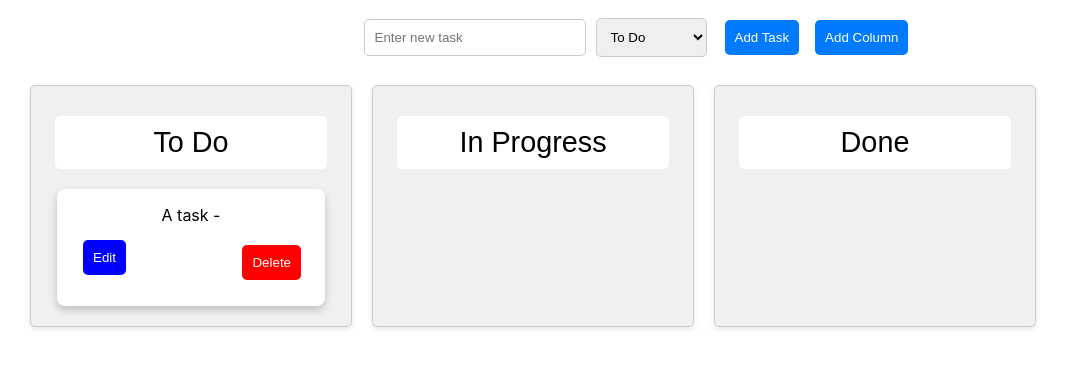
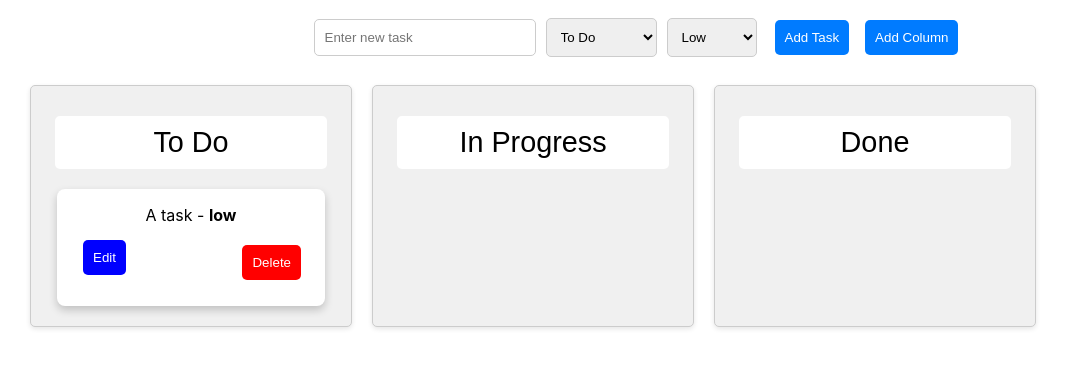
Before and after one commit to JayTailor45/ai-gen-kanban-board-react, a React (Create React App) app: page / in a window 1280 px wide. Shown: the top 368 px of the page, without its empty margins (0-1069 px from the left). Built offline with nearby package versions, Linux system fonts and the light colour scheme.

Commit message:
chore: add priority support

```diff
--- a/src/KanbanBoard.js
+++ b/src/KanbanBoard.js
@@ -7,8 +7,9 @@ const KanbanBoard = () => {
     const [taskId, setTaskId] = useState(null);
     const [editingTask, setEditingTask] = useState(null); // Track the task being edited
     const [selectedColumn, setSelectedColumn] = useState('column-1');
+    const [taskPriority, setTaskPriority] = useState('Low'); // Track the priority of the new task
     const [columns, setColumns] = useState({
-        'column-1': {id: 'column-1', title: 'To Do', tasks: [{id: 'task-123-123-123', name: 'A task'}]},
+        'column-1': {id: 'column-1', title: 'To Do', tasks: [{id: 'task-123-123-123', name: 'A task', priority: 'low'}]},
         'column-2': {id: 'column-2', title: 'In Progress', tasks: []},
         'column-3': {id: 'column-3', title: 'Done', tasks: []},
     });
@@ -49,15 +50,20 @@ const KanbanBoard = () => {
                     </option>
                 ))}
             </select>
+            <select onChange={(e) => setTaskPriority(e.target.value)} value={taskPriority}>
+                <option value="low">Low</option>
+                <option value="medium">Medium</option>
+                <option value="high">High</option>
+            </select>
             <button onClick={() => {
                 if (editingTask !== null) {
                     const updatedColumns = {...columns};
-                    if(!updatedColumns[selectedColumn].tasks[editingTask]) {
+                    if (!updatedColumns[selectedColumn].tasks[editingTask]) {
                         for (let col in updatedColumns) {
                             updatedColumns[col].tasks = updatedColumns[col].tasks.filter(task => task.id !== taskId)
                         }
                     }
-                    const task = { name: newTask, id: taskId };
+                    const task = {name: newTask, id: taskId, priority: taskPriority};
                     updatedColumns[selectedColumn].tasks[editingTask] = task; // Update the task
                     setColumns(updatedColumns);
                     setEditingTask(null); // Reset editing task
@@ -66,13 +72,14 @@ const KanbanBoard = () => {
                         const getRandomNumber = () => Math.floor(Math.random() * 100000);
                         const updatedColumns = {...columns};
                         const newTaskId = `task-${getRandomNumber()}-${getRandomNumber()}-${getRandomNumber()}`; // Generate a unique ID for the new task
-                        updatedColumns[selectedColumn].tasks.push({ name: newTask, id: newTaskId }); // Add new task
+                        updatedColumns[selectedColumn].tasks.push({name: newTask, id: newTaskId, priority: taskPriority}); // Add new task
                         setColumns(updatedColumns);
                     }
                 }
                 setNewTask(''); // Clear input
                 setTaskId(null); // Clear taskId
                 setSelectedColumn(Object.keys(columns)[0]); // rest default column
+                setTaskPriority('low'); // Reset priority
             }}>
                 {editingTask !== null ? 'Update Task' : 'Add Task'}
             </button>
@@ -82,7 +89,15 @@ const KanbanBoard = () => {
                     setNewTask(''); // Clear input
                     setTaskId(null); // Clear taskId
                     setSelectedColumn(Object.keys(columns)[0]); // rest default column
-                }} style={{ marginLeft: '10px', backgroundColor: 'gray', color: 'white', border: 'none', borderRadius: '5px', cursor: 'pointer' }}>
+                    setTaskPriority('low'); // Reset priority
+                }} style={{
+                    marginLeft: '10px',
+                    backgroundColor: 'gray',
+                    color: 'white',
+                    border: 'none',
+                    borderRadius: '5px',
+                    cursor: 'pointer'
+                }}>
                     Cancel
                 </button>
             )}
@@ -119,12 +134,17 @@ const KanbanBoard = () => {
                                                     <div className={"task"}
                                                          ref={provided.innerRef} {...provided.draggableProps} {...provided.dragHandleProps}>
                                                         {task.name} - <strong>{task.priority}</strong>
-                                                        <div style={{display: "flex", alignItems: "center", justifyContent: 'space-between'}}>
+                                                        <div style={{
+                                                            display: "flex",
+                                                            alignItems: "center",
+                                                            justifyContent: 'space-between'
+                                                        }}>
                                                             <button onClick={() => {
                                                                 setNewTask(task.name); // Set the task to be edited
                                                                 setEditingTask(index); // Track the index of the task being edited
                                                                 setTaskId(task.id); // Track the taskId of the task being edited
                                                                 setSelectedColumn(column.id);
+                                                                setTaskPriority(task.priority); // Set the priority for editing
                                                             }} style={{
                                                                 marginLeft: '10px',
                                                                 backgroundColor: 'blue',
```
